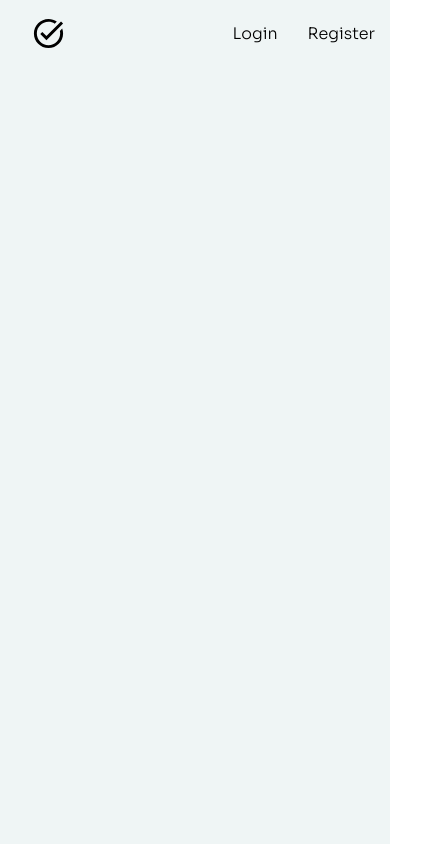
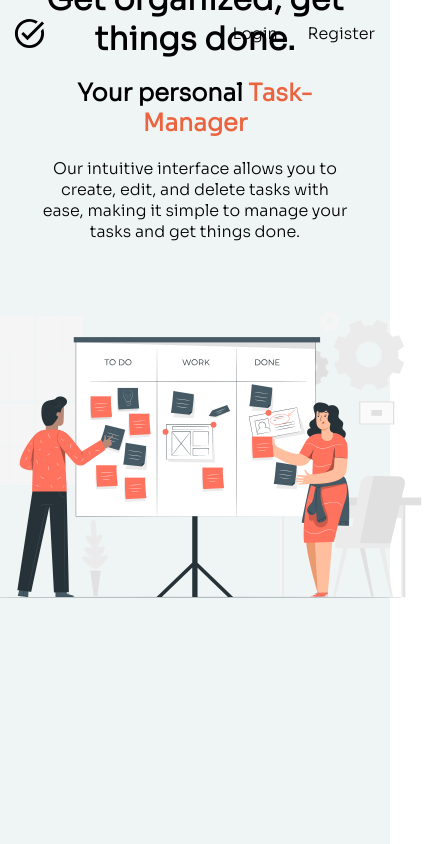
Before and after one commit to ilieBeracha/Task-Manager, a React (Create React App) app: page / in a window 390 px wide. Shown: the whole page, 445 px wide, since content can reach past the window. Built offline with nearby package versions, Linux system fonts and the light colour scheme; a web font is replaced by a local one.

Commit message:
landing page and functionallity to the tasks

```diff
--- a/src/Components/LandingPage/LandingPage.css
+++ b/src/Components/LandingPage/LandingPage.css
@@ -2,4 +2,72 @@
 	width: 100%;
     height: 100%;
     background-color: var(--color1);
+    /* display: flex; */
 }
+
+.LandingPageContent{
+    width: 30%;
+    height: 92%;
+    display: flex;
+    flex-direction: column;
+    justify-content: center;
+    /* align-items: center; */
+}
+
+
+.LandingPageContent h1{
+    margin: 0;
+    display: flex;
+    flex-direction: column;
+}
+
+#TaskManagerTitle{
+    color: var(--color4);
+}
+
+.LandingPageContentImage img{
+    max-width: 700px;
+}
+
+.LandingPageAll{
+    width: 100%;
+    height: 70%;
+    display: flex;
+    justify-content: space-evenly;
+    align-items: center;
+    margin:  0 auto;
+}
+
+.LandingPageBtns{
+    width: max-content;
+}
+
+.LandingPageBtns button{
+    cursor: pointer;
+    background-color: var(--color4);
+    border: none;
+    padding: 10px;
+
+    border-radius: 10px;
+    color: white;
+    font-size: 16px;
+}
+
+
+
+@media screen and (max-width: 1200px) {
+    .LandingPageAll{
+        flex-direction: column;
+        height: 70%;
+        justify-content: center;
+    }
+
+    .LandingPageContentImage img{
+        width: 500px;
+    }
+    .LandingPageContent{
+        width: 80%;
+        text-align: center;
+        height: 30%;
+    }
+}
--- a/src/Components/LandingPage/LandingPage.tsx
+++ b/src/Components/LandingPage/LandingPage.tsx
@@ -1,10 +1,25 @@
 import "./LandingPage.css";
 import LandingPageHedear from "./LandingPageHedear/LandingPageHedear";
+import taskImage from "../../images/tasks.png"
 
 function LandingPage(): JSX.Element {
     return (
         <div className="LandingPage">
-			<LandingPageHedear />
+            {/* <div className="LandingPageHeaderDiv"> */}
+            <LandingPageHedear />
+            {/* </div> */}
+            <div className="LandingPageAll">
+
+                <div className="LandingPageContent">
+                    <h1>Get organized, get things done.</h1>
+                    <h2>Your personal <span id="TaskManagerTitle">Task-Manager</span> </h2>
+                    <span>Our intuitive interface allows you to create, edit, and delete tasks with ease, making it simple to manage your tasks and get things done.</span>
+                </div>
+                <div className="LandingPageContentImage">
+
+                    <img src={taskImage} alt="" />
+                </div>
+            </div>
         </div>
     );
 }
--- a/src/Components/LandingPage/LandingPageHedear/LandingPageHedear.css
+++ b/src/Components/LandingPage/LandingPageHedear/LandingPageHedear.css
@@ -10,7 +10,7 @@
 }
 
 .landingPageHeaderIcon{
-    width: 25%;
+    width: 15%;
     height: 100%;
     display: flex;
     justify-content: center;
--- a/src/Components/Main/Tasks/AddTask/AddTask.css
+++ b/src/Components/Main/Tasks/AddTask/AddTask.css
@@ -22,6 +22,9 @@
 .PopUpFormDiv form input{
     border: none;
     border-bottom: 1px solid black;
+}
+.PopUpFormDiv form select{
+    margin-bottom: 5px;
 }
 .PopUpFormDiv form{
     /* height: 200px; */
--- a/src/Components/Main/Tasks/Task/Task.css
+++ b/src/Components/Main/Tasks/Task/Task.css
@@ -1,7 +1,7 @@
 .Task {
   position: relative;
   width: 60%;
-  height: 120px;
+  min-height: 110px;
   display: flex;
   flex-direction: column;
   justify-content: space-between;
@@ -12,12 +12,11 @@
   box-shadow: 2px 2px 5px rgba(0, 0, 0, 0.1);
   margin-bottom: 10px;
   padding-right: 35px;
-  padding-bottom: 30px;
+  padding-bottom: 10px;
   padding-left: 15px;
   padding-top: 15px;
   font-family: 'Roboto', sans-serif;
   transition: box-shadow 0.2s ease-in-out;
-
 }
 
 .Task:hover {
--- a/src/Components/Main/Tasks/Task/Task.tsx
+++ b/src/Components/Main/Tasks/Task/Task.tsx
@@ -1,24 +1,24 @@
-import { useEffect } from "react";
 import { TaskModel } from "../../../../model/TaskModel";
 import { apiService } from "../../../../Service/ApiService";
 import CloseIcon from '@mui/icons-material/Close';
 import EditIcon from '@mui/icons-material/Edit';
 import "./Task.css";
 import { getIdJwt } from "../../../../Service/getIdJwt";
-import { Draggable, Droppable } from "react-beautiful-dnd";
+import { Draggable } from "react-beautiful-dnd";
 
-function Task({ task = {} as TaskModel, index }: { task: TaskModel, index: number }): JSX.Element {
-    // rest of the code
+function Task({ task = {} as TaskModel, index, setRefreshTasks, refreshTasks }: { task: TaskModel, index: number, setRefreshTasks: any, refreshTasks: any }): JSX.Element {
 
     async function deleteTask() {
+        console.log(refreshTasks)
         const userId = await getIdJwt();
-        apiService.deleteTask(task.taskId, userId)
+        apiService.deleteTask(task.taskId, userId);
+        setRefreshTasks(!refreshTasks)
     }
 
     async function editTask() {
         console.log(index)
+    }
 
-    }
     return (
         <Draggable draggableId={task.taskId.toString()} index={index}>
             {
--- a/src/Components/Main/Tasks/Tasks.css
+++ b/src/Components/Main/Tasks/Tasks.css
@@ -1,12 +1,11 @@
 .Tasks {
-	width: 92%;
+	width: 100%;
     min-height: 100%;
 }
 .TasksHeader{
     position: relative;
     width: 100%;
     height: 20%;
-    /* background-color: var(--color3); */
     box-sizing: border-box;
     border-bottom: 2px solid var(--color4);
 }
@@ -17,20 +16,12 @@
     flex-wrap: wrap;
     justify-content: space-around;
     align-items: center;
+
 }
 .TasksDiv{
-    /* min-width: 380px; */
     min-width: 30%;
-    /* overflow-y: scroll; */
     height: 95%;
     border-radius: 5px;
-    /* border: 1px solid var(--color3); */
-    /* overflow-y: scroll; */
-    /* background-color: aliceblue; */
-    /* display: flex; */
-    /* justify-content: center; */
-    /* align-items: center; */
-
 }
 
 .TasksDivTitle{
@@ -98,11 +89,18 @@
 .TasksDisplayed{
     /* padding-left: 20px; */
     width: 100%;
+    height: 90%;
     padding-top: 10px;
     display: flex;
     flex-direction: column;
-    justify-content: center;
+    /* justify-content: center; */
     align-items: center;
+    scrollbar-gutter:inherit;
+
+}
+
+.TasksDisplayedOver3{
+    overflow-y: scroll;
 }
 
 @media screen and (max-width: 768px) {
--- a/src/Components/Main/Tasks/Tasks.tsx
+++ b/src/Components/Main/Tasks/Tasks.tsx
@@ -45,9 +45,14 @@ function Tasks(): JSX.Element {
         if (event.target.value === '') {
             await getTasks();
         } else {
-            setTasks(tasks.filter((t) => t.taskName.includes(event.target.value)));
+            const searchResults = tasks.filter((t) => (t.taskName).toLocaleLowerCase().includes((event.target.value).toLocaleLowerCase()) || (t.taskContent).toLocaleLowerCase().includes((event.target.value).toLocaleLowerCase()));
+            setTasks(searchResults);
+            setTodo(searchResults.filter((res: any) => res.taskStatus === "todo"));
+            setInProgress(searchResults.filter((res: any) => res.taskStatus === "inProgress"));
+            setCompleted(searchResults.filter((res: any) => res.taskStatus === "completed"));
         }
     }
+
 
     function onDragEnd(result: DropResult) {
         const { source, destination } = result;
@@ -97,7 +102,6 @@ function Tasks(): JSX.Element {
     async function updateTask(task: TaskModel, newStatus: string) {
         const sub = await getIdJwt();
         task.taskStatus = newStatus;
-        console.log(task)
         await apiService.updateTask(sub, task);
     }
 
@@ -105,7 +109,7 @@ function Tasks(): JSX.Element {
     return (
         <div className="Tasks">
             <div className="TasksHeader">
-                <AddTask setRefreshTasks={setRefreshTasks} refreshTasks={refreshTasks}/>
+                <AddTask setRefreshTasks={setRefreshTasks} refreshTasks={refreshTasks} />
                 <div className="search-container">
                     <input onChange={(e) => searchTasks(e)} type="text" placeholder="Search tasks..." />
                     <button type="submit">Search</button>
@@ -119,13 +123,16 @@ function Tasks(): JSX.Element {
                             (provided) => (
                                 <div className="TasksDiv TasksTodo" ref={provided.innerRef} {...provided.droppableProps}>
                                     <div className="TasksDivTitle">
-                                        <h5>ToDo</h5>
+                                        <h5>To Do</h5>
                                     </div>
 
                                     <div className="TasksDisplayed TasksTodoDiv">
-                                        {todo ?
-                                            todo.map((t, index) => <Task index={index} key={t.taskId} task={t} />)
-                                            : <></>}
+                                        {todo.length < 5 ?
+                                            todo.map((t, index) => <Task setRefreshTasks={setRefreshTasks} refreshTasks={refreshTasks} index={index} key={t.taskId} task={t} />)
+                                            : <div className="TasksDisplayed TasksDisplayedOver3">
+                                                {todo.map((t, index) => <Task setRefreshTasks={setRefreshTasks} refreshTasks={refreshTasks} index={index} key={t.taskId} task={t} />)}
+
+                                            </div>}
                                         {provided.placeholder}
                                     </div>
                                 </div>
@@ -143,9 +150,11 @@ function Tasks(): JSX.Element {
 
                                     <div className="TasksDisplayed TaksInProgressDiv">
                                         {
-                                            inProgress ?
-                                                inProgress.map((t, index) => <Task index={index} key={t.taskId} task={t} />)
-                                                : <></>}
+                                            inProgress.length < 5 ?
+                                                inProgress.map((t, index) => <Task setRefreshTasks={setRefreshTasks} refreshTasks={refreshTasks} index={index} key={t.taskId} task={t} />)
+                                                : <div className="TasksDisplayed TasksDisplayedOver3">
+                                                    {inProgress.map((t, index) => <Task setRefreshTasks={setRefreshTasks} refreshTasks={refreshTasks} index={index} key={t.taskId} task={t} />)}
+                                                </div>}
                                         {provided.placeholder}
                                     </div>
 
@@ -163,9 +172,11 @@ function Tasks(): JSX.Element {
                                     </div>
 
                                     <div className="TasksDisplayed TasksCompletedDiv">
-                                        {completed ?
-                                            completed.map((t, index) => <Task index={index} key={t.taskId} task={t} />)
-                                            : <></>}
+                                        {completed.length<5 ?
+                                            completed.map((t, index) => <Task setRefreshTasks={setRefreshTasks} refreshTasks={refreshTasks} index={index} key={t.taskId} task={t} />)
+                                            : <div className="TasksDisplayed TasksDisplayedOver3">
+                                                {completed.map((t, index) => <Task setRefreshTasks={setRefreshTasks} refreshTasks={refreshTasks} index={index} key={t.taskId} task={t} />)}
+                                            </div>}
                                         {provided.placeholder}
                                     </div>
                                 </div>
```
Also changed, not shown: src/images/tasks.png (added).
